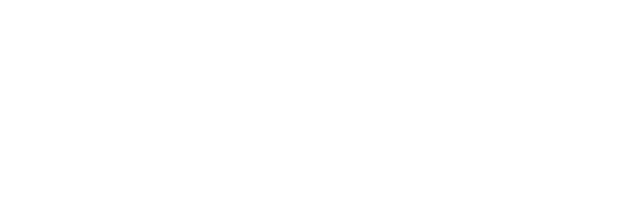
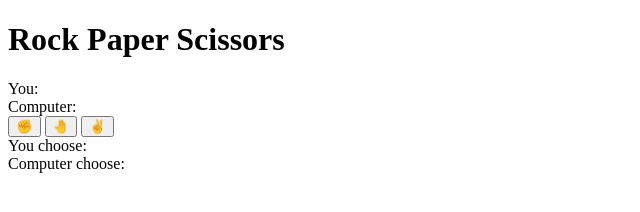
Before and after one commit to Juaaanits/rock-paper-scissors, a plain HTML site: page index.html in a window 1280 px wide. Shown: the whole page, without its empty margins (0-640 px from the left). Drawn offline with Linux system fonts and the light colour scheme.

Commit message:
done without limit in rounds

```diff
--- a/index.html
+++ b/index.html
@@ -3,9 +3,36 @@
 <head>
     <meta charset="UTF-8">
     <meta name="viewport" content="width=device-width, initial-scale=1.0">
-    <title>Rock Paper Scissors</title>
+    <title>Rock-Paper-Scissors Game</title>
 </head>
 <body>
+    <h1>Rock Paper Scissors</h1>
+
+    <div class="scores">
+        <div id="humanScore">You: </div>
+        <div id="computerScore">Computer: </div>
+    </div>
+
+
+
+
+    <div class="humanChoice">
+        <button onclick="getHumanChoice('rock')">✊</button>
+        <button onclick="getHumanChoice('paper')">🤚</button>
+        <button onclick="getHumanChoice('scissors')">✌️</button>
+    </div>
+
+    <div class="results">
+        <div id="userChoice">You choose: </div>
+        <div id="computerChoice">Computer choose: </div>
+    </div>
+
+
+    <script src="js\script.js">
+    </script>
+
+
+
 
 </body>
 </html>
--- /dev/null
+++ b/js/script.js
@@ -0,0 +1,196 @@
+/*
+
+const prompt = require('prompt-sync')();
+
+function getComputerChoice() {
+    const choices = ["rock", "scissors", "paper"];
+    const arrayIndex = Math.floor(Math.random() * choices.length);
+    return choices[arrayIndex];
+}
+
+function getHumanChoice() {
+    let userInput = prompt("Enter one of your choices (rock, paper, and scissors): ").toLowerCase();
+    return userInput;
+}
+
+let humanScore = 0;
+let computerScore = 0;
+
+function playRound(humanChoice, computerChoice) {
+    let winner;
+
+    if (humanChoice === computerChoice) {
+        console.log("It's a tie!");
+        winner = 'none';
+    } else if (
+        (humanChoice === 'rock' && computerChoice === 'scissors') ||
+        (humanChoice === 'paper' && computerChoice === 'rock') ||
+        (humanChoice === 'scissors' && computerChoice === 'paper')
+    ) {
+        console.log("You won this round!");
+        winner = 'human';
+    } else {
+        console.log("You lost this round!");
+        winner = 'computer';
+    }
+
+    if (winner === "computer") {
+        computerScore++;
+    } else if (winner === "human") {
+        humanScore++;
+    }
+
+    return winner;
+}
+
+function playGame() {
+    console.log("Welcome to Rock-Paper-Scissors Console Terminal Game");
+    console.log("Your score is: " + humanScore);
+    console.log("The opponent's score is " + computerScore);
+
+    for (let i = 0; i < 5; i++) {
+        const humanPlayerSelection = getHumanChoice();
+        const computerPlayerSelection = getComputerChoice();
+
+        console.log("Round " + (i + 1));
+        const winner = playRound(humanPlayerSelection, computerPlayerSelection);
+
+        console.log("End of Round " + (i + 1));
+        console.log("Your score is: " + humanScore);
+        console.log("The opponent's score is " + computerScore);
+    }
+
+    console.log("End of the game!");
+    console.log("Your final score is: " + humanScore);
+    console.log("The opponent's final score is: " + computerScore);
+}
+
+playGame();
+
+*/
+const choices = ["rock", "scissors", "paper"];
+
+let humanScore = 0;
+let computerScore = 0;
+
+
+const userChoice = document.getElementById('userChoice');
+const computerDisplay = document.getElementById('computerChoice');
+const user_score = document.getElementById('humanScore');
+const computer_score = document.getElementById('computerScore');
+
+function getHumanChoice(userInput) {
+
+
+
+    const computerChoice = choices[Math.floor(Math.random() * choices.length)];
+
+
+
+    //console.log(userInput);
+    let winner;
+
+    if (userInput === computerChoice) {
+        //console.log("It's a tie!");
+        winner = 'none';
+    } else if (
+        (userInput === 'rock' && computerChoice === 'scissors') ||
+        (userInput === 'paper' && computerChoice === 'rock') ||
+        (userInput === 'scissors' && computerChoice === 'paper')
+    ) {
+        //console.log("You won this round!");
+        winner = 'human';
+    } else {
+        //console.log("You lost this round!");
+        winner = 'computer';
+    }
+
+    if (winner === "computer") {
+        computerScore++;
+    } else if (winner === "human") {
+        humanScore++;
+    }
+
+    userChoice.textContent = `You choose: ${userInput}`;
+computerDisplay.textContent = `Computer choose: ${computerChoice}`;
+user_score.textContent = `You: ${humanScore}`;
+computer_score.textContent = `Computer: ${computerScore}`;
+
+}
+
+
+
+
+
+
+
+
+
+
+
+
+
+
+
+
+
+
+
+
+
+
+
+
+
+
+/*
+let humanScore = 0;
+let computerScore = 0;
+
+function playRound(humanChoice, computerChoice) {
+    let winner;
+
+    if (humanChoice === computerChoice) {
+        console.log("It's a tie!");
+        winner = 'none';
+    } else if (
+        (humanChoice === 'rock' && computerChoice === 'scissors') ||
+        (humanChoice === 'paper' && computerChoice === 'rock') ||
+        (humanChoice === 'scissors' && computerChoice === 'paper')
+    ) {
+        console.log("You won this round!");
+        winner = 'human';
+    } else {
+        console.log("You lost this round!");
+        winner = 'computer';
+    }
+
+    if (winner === "computer") {
+        computerScore++;
+    } else if (winner === "human") {
+        humanScore++;
+    }
+
+    return winner;
+}
+
+function playGame() {
+    for (let i = 0; i < 5; i++) {
+        const humanPlayerSelection = getHumanChoice();
+        const computerPlayerSelection = getComputerChoice();
+
+        const winner = playRound(humanPlayerSelection, computerPlayerSelection);
+
+        console.log("End of Round " + (i + 1));
+        console.log("Your score is: " + humanScore);
+        console.log("The opponent's score is " + computerScore);
+    }
+
+    console.log("End of the game!");
+    console.log("Your final score is: " + humanScore);
+    console.log("The opponent's final score is: " + computerScore);
+}
+
+playGame();
+
+*/
```
Also changed, not shown: js/package.json (added, +14 -0 lines), css/styles.css (added), 1 other file.
